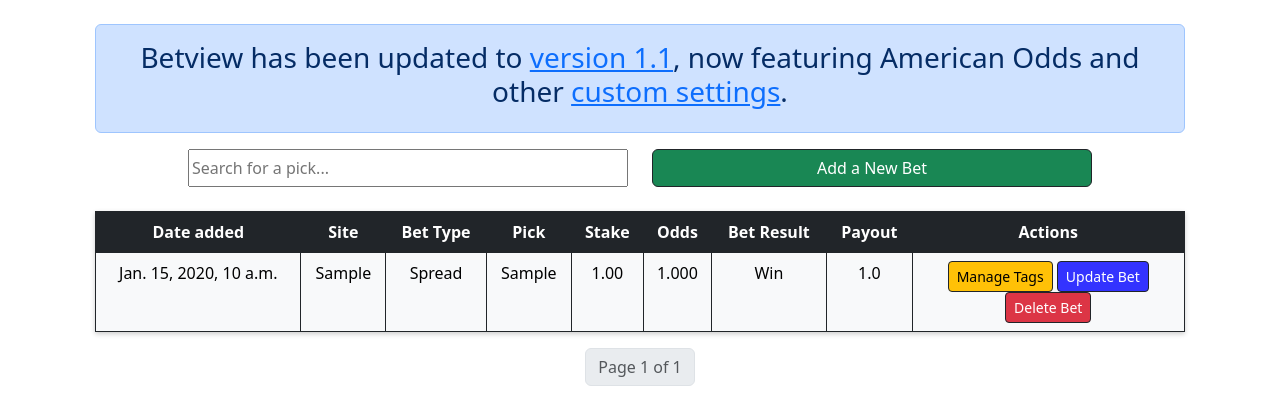
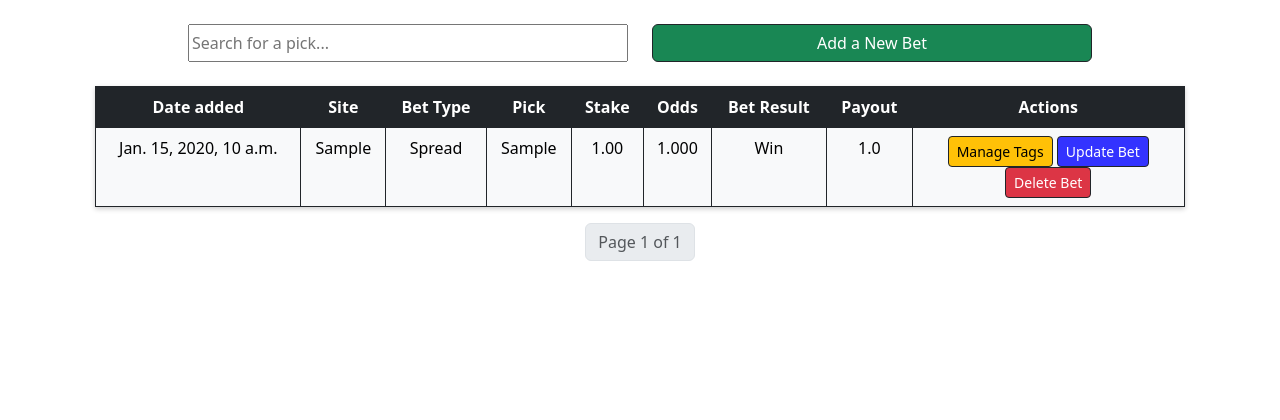
Before and after one commit to nicoferreira90/bet_tracker_orange, a Django app: page /bets/ in a window 1280 px wide. Shown: the part 56-476 px from the top of the page. Run offline with Django 5.2, Linux system fonts and the light colour scheme; a user stored in the database is signed in; tables that the repository leaves empty hold one stand-in row (values such as "Sample post"); parts of the project's set-up code (start-up, migrations or seed data) failed here and were passed over.

Commit message:
css fix to bet history page

```diff
--- a/templates/bets/bet_history.html
+++ b/templates/bets/bet_history.html
@@ -3,11 +3,6 @@
 {% block content %}
 
 {% load static %}
-
-<div class="alert alert-primary text-center" role="alert">
-    <h3>Betview has been updated to <a href="{% url "version_history" %}">version 1.1</a>, now featuring American Odds and other
-        <a href="{% url 'user_settings' user.pk %}">custom settings</a>.</h3>
-</div>
 
 <div x-data="{search: ''}">
 <div class="row justify-content-center">
```
